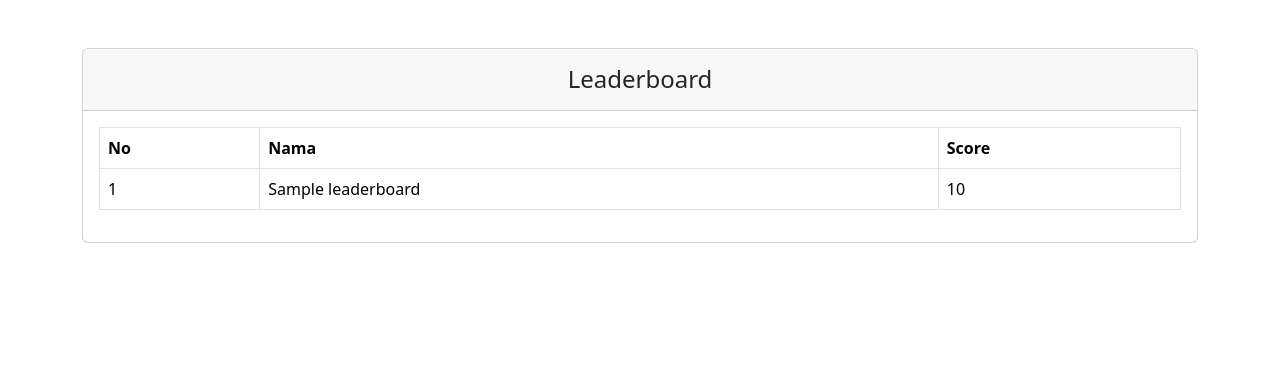
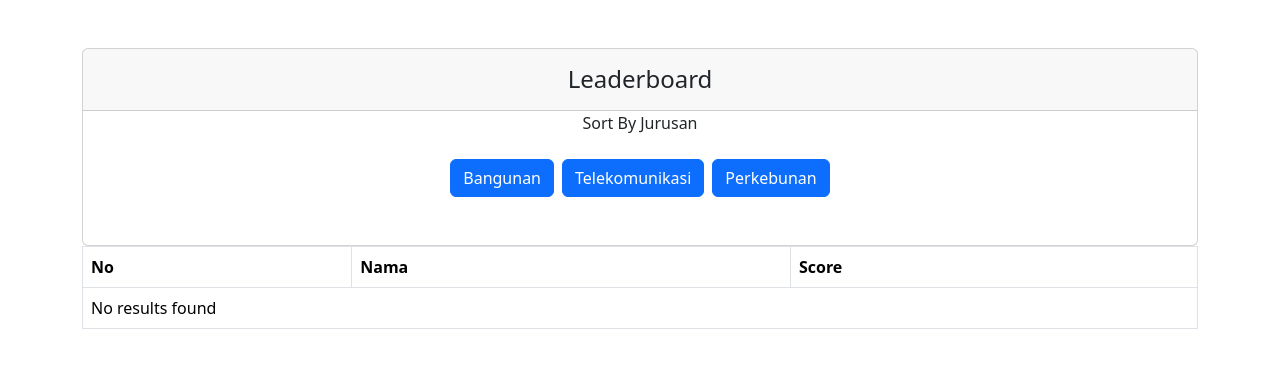
Before and after one commit to ninajika/uji_smk, a PHP site: page /leaderboard.php?jurusan=bangunan in a window 1280 px wide. Shown: the part 76-444 px from the top of the page. Run offline with PHP 8.4, Linux system fonts and the light colour scheme; tables that the repository leaves empty or names only in its code hold one stand-in row (values such as "Sample post").

Commit message:
feat: final update
adding jurusan and leaderboard each jurusan

```diff
--- a/leaderboard.php
+++ b/leaderboard.php
@@ -1,7 +1,15 @@
 <?php
 
 include 'koneksi.php';
-$sql = "SELECT nama, score FROM leaderboard ORDER BY score DESC";
+if (isset($_GET['jurusan'])) {
+    $jurusan = $_GET['jurusan'];
+    $sql = "SELECT nama, score FROM leaderboard WHERE jurusan = '$jurusan' ORDER BY score DESC";
+    $result = mysqli_query($koneksi, $sql);
+} else {
+    $sql = "SELECT nama, score FROM leaderboard ORDER BY score DESC";
+    $result = mysqli_query($koneksi, $sql);
+
+}
 $result = mysqli_query($koneksi, $sql);
 ?>
 <!DOCTYPE html>
@@ -43,6 +51,15 @@
                     <div class="card-header text-center">
                         <h4 class="mt-2">Leaderboard</h4>
                     </div>
+                    <div class="text-center">
+                        <p>Sort By Jurusan</p>
+                    </div>
+                    <div class="d-flex justify-content-center mt-2 mb-5">
+                        <a href="leaderboard.php?jurusan=bangunan" class="btn btn-primary me-2">Bangunan</a>
+                        <a href="leaderboard.php?jurusan=telekomunikasi" class="btn btn-primary me-2">Telekomunikasi</a>
+                        <a href="leaderboard.php?jurusan=perkebunan" class="btn btn-primary">Perkebunan</a>
+                    </div>
+                </div>
                     <div class="card-body">
                         <table class="table table-bordered">
                             <thead>
@@ -73,9 +90,9 @@
         </div>
     </div>
     <script>
-        setInterval(() => {
-            location.reload();
-        }, 10000);
+        // setInterval(() => {
+        //     location.reload();
+        // }, 10000);
     </script>
 </body>
 </html>
--- a/login_process.php
+++ b/login_process.php
@@ -17,12 +17,12 @@
 }
 
 if(isset($_POST['login'])){
-    $checkUser = mysqli_query($koneksi, "SELECT * FROM user WHERE nama = '$nama' AND no_telp = '$nohp' AND asal_sekolah = '$asalsekolah'");
+    $checkUser = mysqli_query($koneksi, "SELECT * FROM user WHERE nama = '$nama' AND no_telp = '$nohp' AND asal_sekolah = '$asalsekolah' AND jurusan = '$jurusan'");
     if(mysqli_num_rows($checkUser) > 0){
         $_SESSION['nama'] = $nama;
         header('location: ujian.php');
     } else {
-        $sql = "INSERT INTO user (id, nama, no_telp, asal_sekolah) VALUES ('', '$nama', '$nohp', '$asalsekolah')";
+        $sql = "INSERT INTO user (id, nama, no_telp, asal_sekolah, jurusan) VALUES ('', '$nama', '$nohp', '$asalsekolah', '$jurusan')";
         $query = mysqli_query($koneksi, $sql);
         if ($query) {
             $_SESSION['nama'] = $nama;
```
Also changed, not shown: ujian_post.php (+5 -5 lines).
